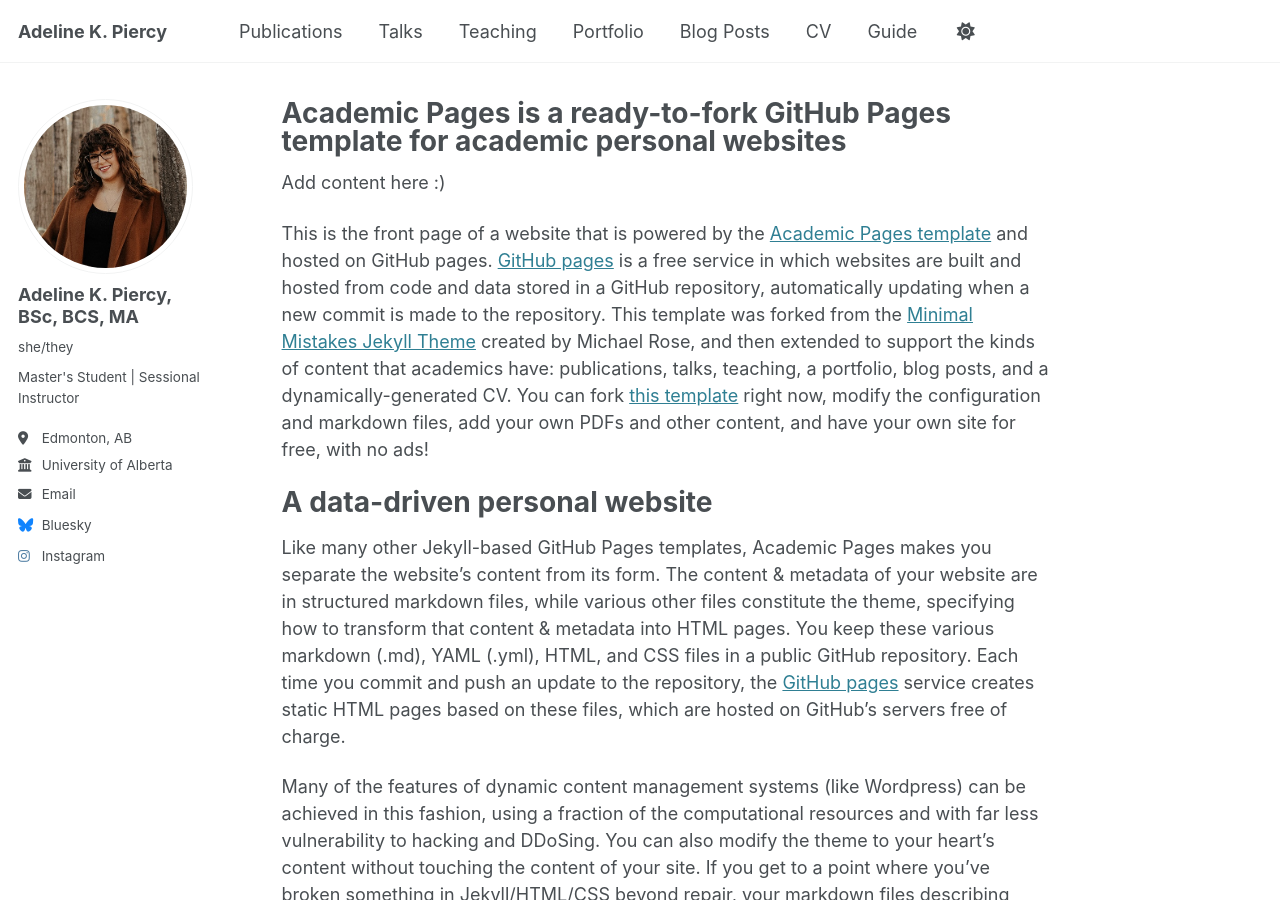
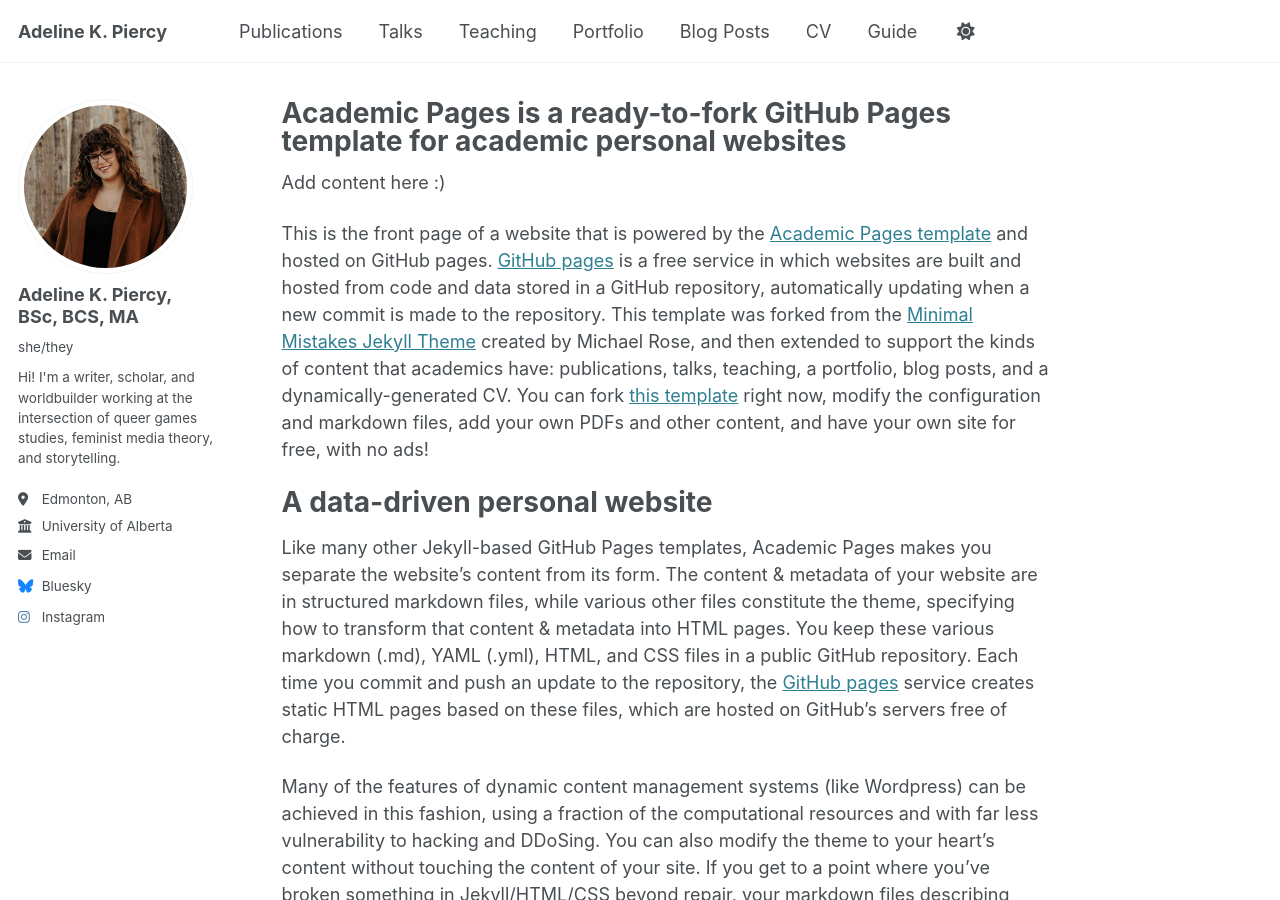
Before and after one commit to akpiercy/me, a Jekyll site: the page built from _pages/about.md, in a window 1280 px wide and 900 px high. Built offline with Jekyll 4.4.1, drawn with Linux system fonts in a browser that asks for light colours.

Commit message:
Update _config.yml

```diff
--- a/_config.yml
+++ b/_config.yml
@@ -25,7 +25,7 @@ author:
   avatar           : "headshot.jpg"
   name             : "Adeline K. Piercy, BSc, BCS, MA"
   pronouns         : "she/they"
-  bio              : "Master's Student | Sessional Instructor"
+  bio              : "Hi! I'm a writer, scholar, and worldbuilder working at the intersection of queer games studies, feminist media theory, and storytelling."
   location         : "Edmonton, AB"
   employer         : "University of Alberta"
   uri              : # URL
```
